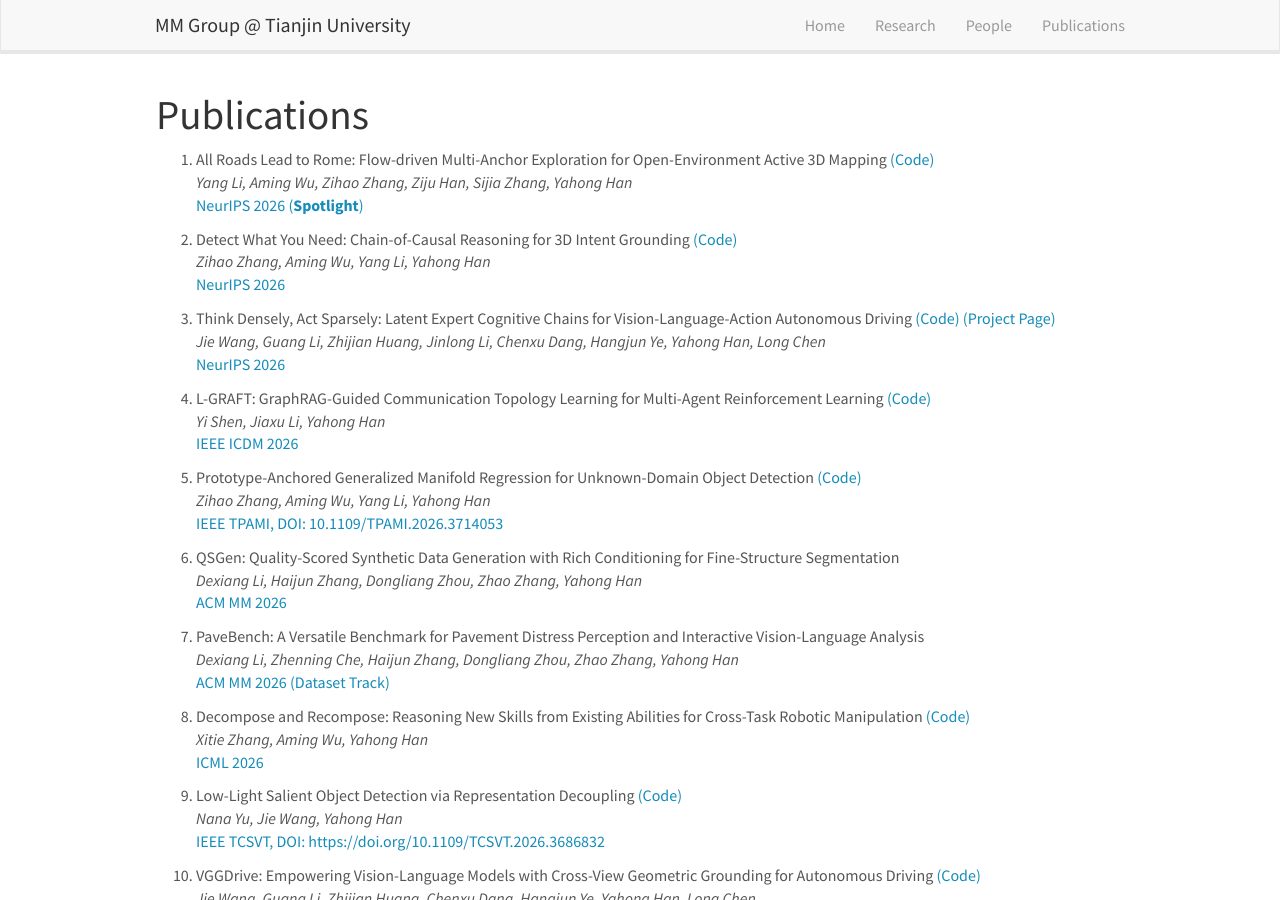
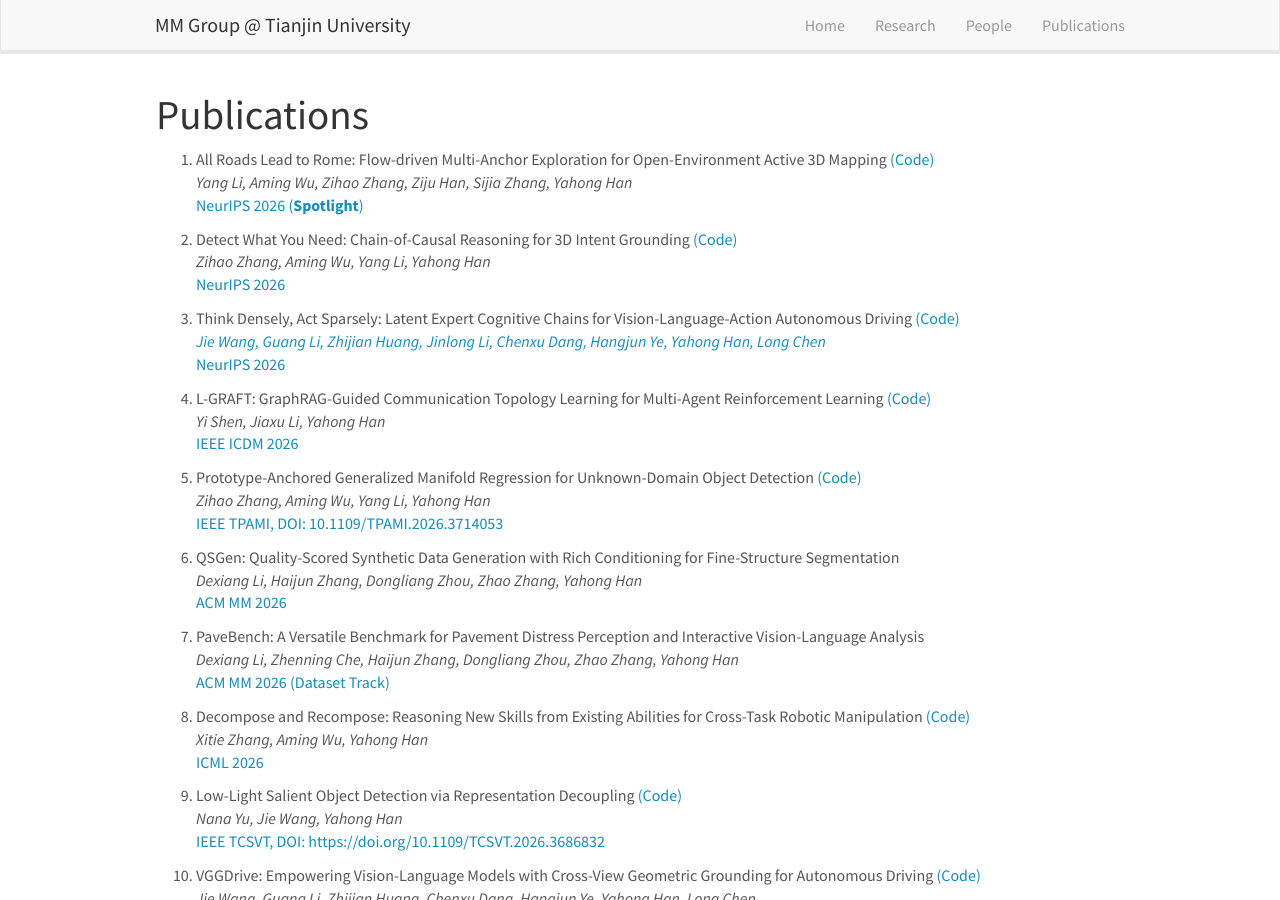
Before and after one commit to tjumm/tjumm.github.io, a Jekyll site: the page built from _pages/publications.md, in a window 1280 px wide and 900 px high. Built offline with Jekyll 4.4.1, drawn with Linux system fonts in a browser that asks for light colours; comment, search, counter and statistics services are not loaded.

Commit message:
Update publist.yml

```diff
--- a/_data/publist.yml
+++ b/_data/publist.yml
@@ -16,7 +16,7 @@
     display: "NeurIPS 2026"
   highlight: 0
 
-- title: "1. Think Densely, Act Sparsely: Latent Expert Cognitive Chains for Vision-Language-Action Autonomous Driving <a href='https://github.com/WJ-CV/LECDrive'>(Code)</a> <a href='https://beanocean.github.io/LECDrive'>(Project Page)</a>"
+- title: "1. Think Densely, Act Sparsely: Latent Expert Cognitive Chains for Vision-Language-Action Autonomous Driving <a href='https://github.com/WJ-CV/LECDrive'>(Code)"
   image: dummy.png
   description:
   authors: Jie Wang, Guang Li, Zhijian Huang, Jinlong Li, Chenxu Dang, Hangjun Ye, Yahong Han, Long Chen
```
